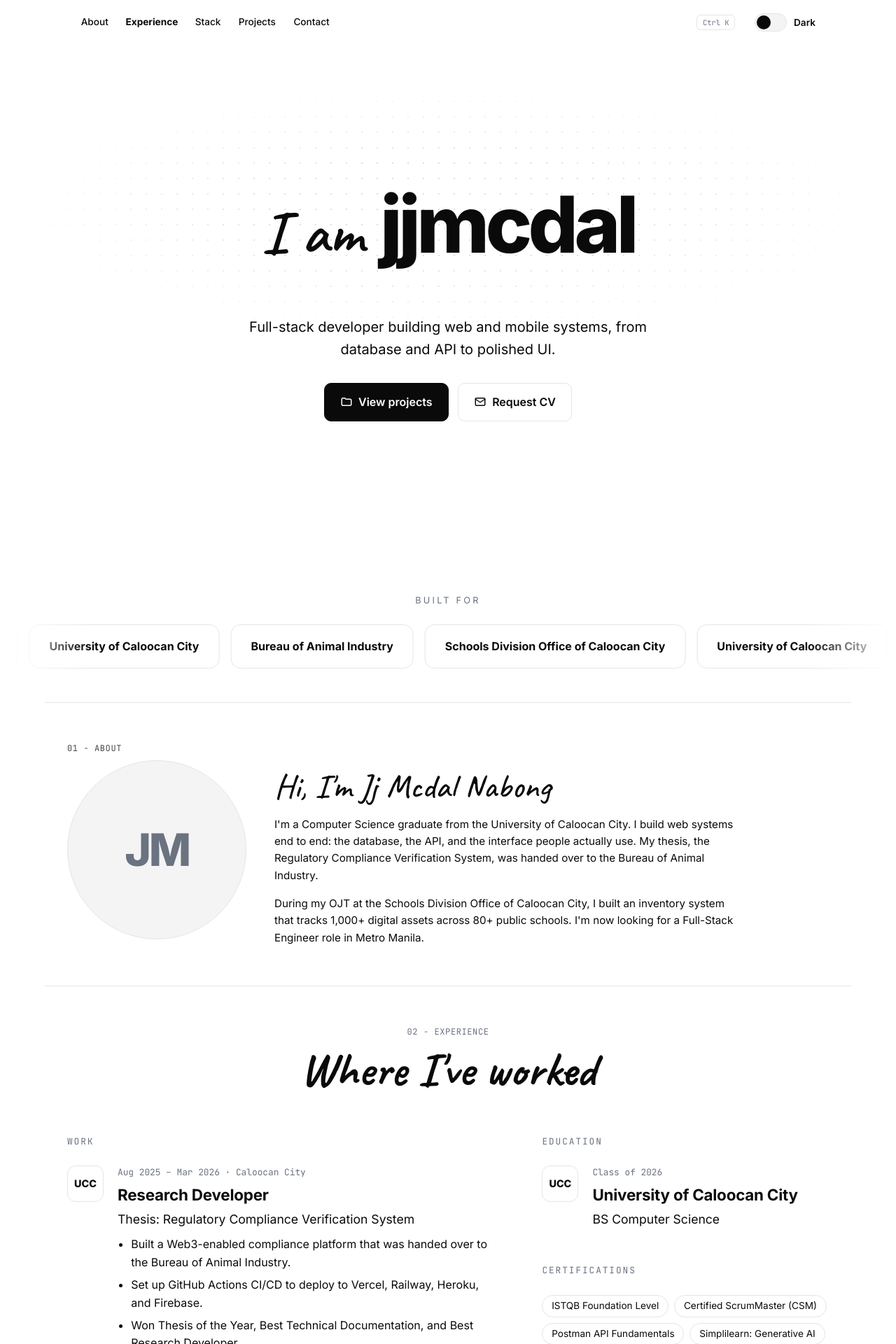
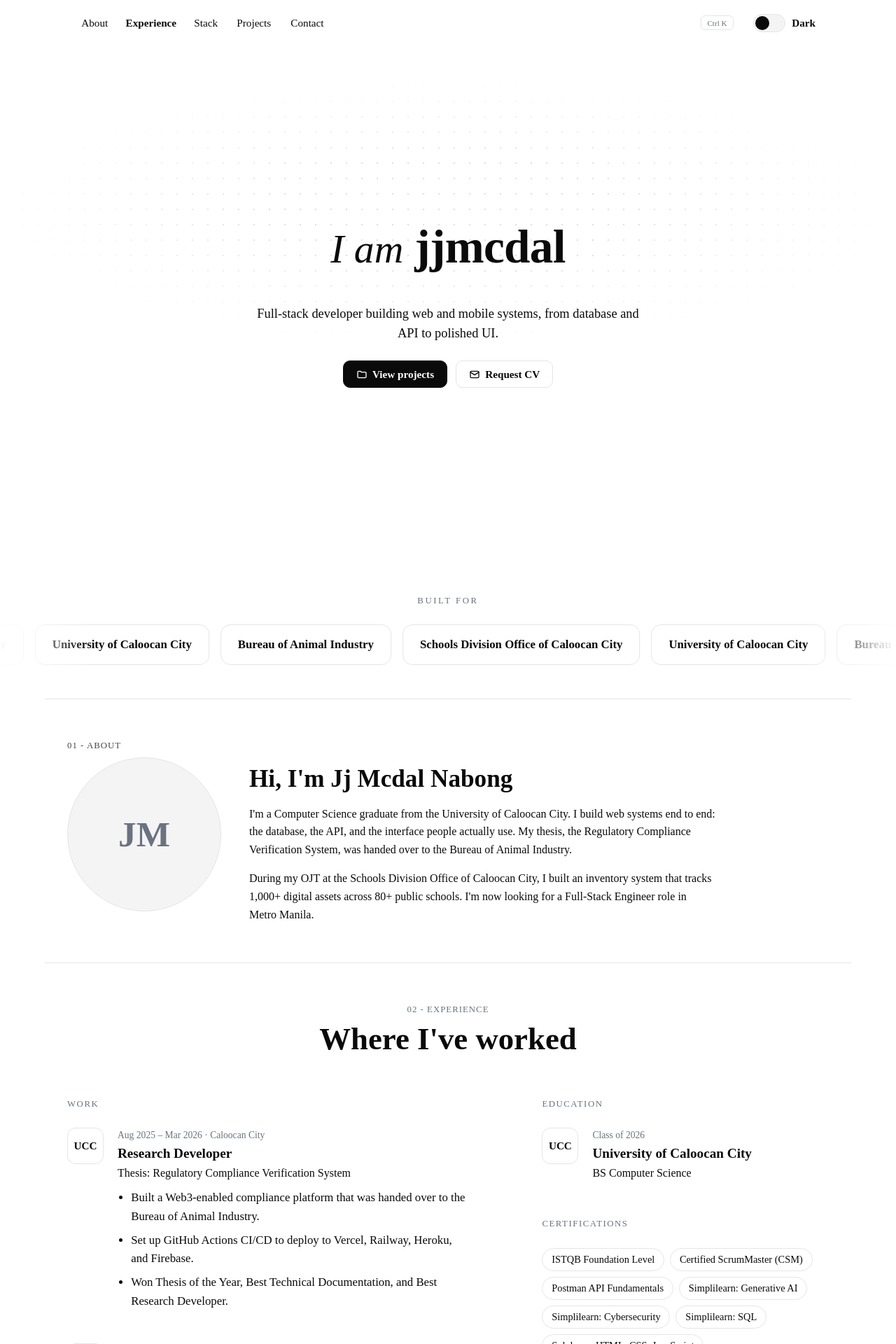
Before and after one commit to JjMcdal/portfolio-jjmcdal, a Next.js app: page / in a window 1280 px wide. Shown: the top 1920 px of the page at 70% size. Built offline with nearby package versions, Linux system fonts and the light colour scheme.

Commit message:
feat(portfolio): update project pages, layout, and stack components

```diff
--- a/app/globals.css
+++ b/app/globals.css
@@ -1,8 +1,12 @@
-:root{--bg:#fff;--text:#0a0a0a;--muted:#6b7280;--border:#e5e5e5;--card:#fff;--chip:#f4f4f5;--dot:#d4d4d8;--solid:#0a0a0a;--on-solid:#fff;--nav-bg:rgba(255,255,255,.85);--shadow:0 8px 30px rgba(0,0,0,.08);--hand:'Caveat',cursive;--sans:'Inter',system-ui,-apple-system,'Segoe UI',sans-serif;--mono:'JetBrains Mono',ui-monospace,Consolas,monospace}
-[data-theme=dark]{--bg:#000;--text:#fafafa;--muted:#a1a1aa;--border:#27272a;--card:#0a0a0a;--chip:#18181b;--dot:#3f3f46;--solid:#fafafa;--on-solid:#000;--nav-bg:rgba(0,0,0,.85);--shadow:0 8px 30px rgba(255,255,255,.06)}
+:root{color-scheme:light;--bg:#fff;--text:#0a0a0a;--muted:#6b7280;--border:#e5e5e5;--card:#fff;--chip:#f4f4f5;--dot:#d4d4d8;--solid:#0a0a0a;--on-solid:#fff;--nav-bg:rgba(255,255,255,.85);--shadow:0 8px 30px rgba(0,0,0,.08);
+/* All three point to the same serif stack so every feature uses Times New Roman */
+--hand:"Times New Roman",Times,"Liberation Serif",serif;--sans:"Times New Roman",Times,"Liberation Serif",serif;--mono:"Times New Roman",Times,"Liberation Serif",serif}
+[data-theme=dark]{color-scheme:dark;--bg:#000;--text:#fafafa;--muted:#a1a1aa;--border:#27272a;--card:#0a0a0a;--chip:#18181b;--dot:#3f3f46;--solid:#fafafa;--on-solid:#000;--nav-bg:rgba(0,0,0,.85);--shadow:0 8px 30px rgba(255,255,255,.06)}
 *{margin:0;padding:0;box-sizing:border-box}
-html{scroll-behavior:smooth;scroll-padding-top:6rem}
-body{background:var(--bg);color:var(--text);font-family:var(--sans);line-height:1.6;overflow-x:hidden;transition:background-color .25s,color .25s}
+html{scroll-behavior:smooth;scroll-padding-top:6rem;-webkit-text-size-adjust:100%}
+body{background:var(--bg);color:var(--text);font-family:var(--sans);font-size:1.05rem;line-height:1.6;overflow-x:hidden;-webkit-font-smoothing:antialiased;-moz-osx-font-smoothing:grayscale;text-rendering:optimizeLegibility;transition:background-color .25s,color .25s}
+h1,h2,h3{text-wrap:balance}
+p,li{text-wrap:pretty}
 a{color:inherit;text-decoration:none}
 button{font-family:inherit;color:inherit;cursor:pointer}
 :focus-visible{outline:2px solid var(--text);outline-offset:3px;border-radius:6px}
@@ -17,137 +21,146 @@ section{padding:0}
 .nav{position:fixed;top:0;left:50%;transform:translateX(-50%);z-index:100;display:flex;align-items:center;gap:1.75rem;width:min(1100px,100%);padding:1.1rem 1.5rem;background:transparent;border:1px solid transparent;border-radius:999px;transition:top .3s,width .3s,padding .3s,background .3s,border-color .3s,box-shadow .3s}
 .nav.pill{top:1rem;width:fit-content;max-width:calc(100% - 1.5rem);padding:.6rem 1.25rem;background:var(--nav-bg);backdrop-filter:blur(12px);border-color:var(--border);box-shadow:var(--shadow)}
 /* Logo: hidden at the top of the home page, fades/slides in after scroll */
-.nav-logo{font-weight:800;letter-spacing:-.03em;font-size:1.05rem;max-width:3rem;overflow:hidden;white-space:nowrap;transition:max-width .3s,opacity .3s,margin .3s}
+.nav-logo{font-weight:700;letter-spacing:0;font-size:1.1rem;max-width:3rem;overflow:hidden;white-space:nowrap;transition:max-width .3s,opacity .3s,margin .3s}
 /* Negative margin cancels the nav's flex gap so there is no empty space while hidden */
 .nav-logo.hide{max-width:0;opacity:0;margin-right:-1.75rem;pointer-events:none}
 .nav-links{display:flex;gap:1.5rem;margin-right:auto}
 /* Each link reserves its bold width (via ::after) so the active state doesn't shift neighbors */
-.nav-links a{display:inline-flex;flex-direction:column;align-items:center;font-size:.85rem;font-weight:500;color:var(--text);transition:opacity .2s}
+.nav-links a{display:inline-flex;flex-direction:column;align-items:center;font-size:.95rem;font-weight:400;color:var(--text);transition:opacity .2s}
 .nav-links a::after{content:attr(data-label);font-weight:700;height:0;visibility:hidden;overflow:hidden}
 .nav-links a:hover{opacity:.6}
 .nav-links a.active{font-weight:700}
 .search-btn{display:flex;align-items:center;background:none;border:none;color:var(--muted)}
 .search-icon{display:none}
-.kbd{font-family:var(--mono);font-size:.65rem;border:1px solid var(--border);border-radius:6px;padding:.2rem .5rem;background:var(--card);white-space:nowrap}
-.switch{display:flex;align-items:center;gap:.6rem;background:none;border:none;font-weight:600;font-size:.85rem}
+.kbd{font-family:var(--mono);font-size:.7rem;border:1px solid var(--border);border-radius:6px;padding:.2rem .5rem;background:var(--card);white-space:nowrap}
+.switch{display:flex;align-items:center;gap:.6rem;background:none;border:none;font-weight:700;font-size:.95rem}
 .track{width:46px;height:26px;border-radius:999px;background:var(--chip);border:1px solid var(--border);position:relative}
 .thumb{position:absolute;top:2px;left:2px;width:20px;height:20px;border-radius:50%;background:var(--solid);transition:transform .2s}
 [data-theme=dark] .thumb{transform:translateX(20px)}
 
 /* Hero */
-.hero{min-height:100vh;display:flex;flex-direction:column;justify-content:center;align-items:center;text-align:center;padding:8rem 0 4rem;position:relative;border-bottom:none}
+.hero{min-height:100vh;min-height:100svh;display:flex;flex-direction:column;justify-content:center;align-items:center;text-align:center;padding:8rem 0 4rem;position:relative;border-bottom:none}
 .hero::before{content:'';position:absolute;inset:7rem 0 auto;height:380px;background-image:radial-gradient(var(--dot) 1.2px,transparent 1.2px);background-size:22px 22px;-webkit-mask-image:radial-gradient(ellipse at center,#000 30%,transparent 72%);mask-image:radial-gradient(ellipse at center,#000 30%,transparent 72%);pointer-events:none;opacity:.7}
-.hero-title{position:relative;display:flex;align-items:baseline;justify-content:center;gap:1.5rem;flex-wrap:wrap;margin-bottom:3rem}
-.iam{font-family:var(--hand);font-size:clamp(3rem,8vw,5.5rem);font-weight:600}
-.name{font-size:clamp(3.2rem,10vw,7rem);font-weight:800;letter-spacing:-.05em;line-height:1}
-.hero p{position:relative;max-width:640px;font-size:1.25rem;margin-bottom:2rem}
+/* h1 reset: the size and weight come from the spans below */
+.hero-title{position:relative;display:flex;align-items:baseline;justify-content:center;gap:1rem;flex-wrap:wrap;margin-bottom:2rem;font-size:inherit;font-weight:inherit}
+.iam{font-family:var(--hand);font-size:clamp(2.4rem,5vw,3.6rem);font-weight:400;font-style:italic}
+.name{font-size:clamp(2.6rem,6vw,4.2rem);font-weight:700;letter-spacing:-.01em;line-height:1}
+.hero p{position:relative;max-width:560px;font-size:1.15rem;line-height:1.55;margin-bottom:1.5rem}
 .hero-actions{position:relative;display:flex;gap:.8rem;flex-wrap:wrap;justify-content:center}
-.btn{display:inline-flex;align-items:center;gap:.5rem;padding:.85rem 1.4rem;border-radius:10px;font-weight:600;border:1px solid var(--border);background:var(--card);transition:transform .15s,box-shadow .2s}
-.btn:hover{box-shadow:var(--shadow);transform:translateY(-1px)}
+.btn{display:inline-flex;align-items:center;gap:.45rem;padding:.55rem 1.1rem;border-radius:10px;font-size:.95rem;line-height:1.3;font-weight:700;border:1px solid var(--border);background:var(--card);transition:transform .15s,box-shadow .2s}
 .btn.solid{background:var(--solid);color:var(--on-solid);border-color:var(--solid)}
-.btn .icon{width:18px;height:18px}
+.btn .icon{width:16px;height:16px}
 
 /* Marquee */
 .marquee-sec{padding:3rem 0}
-.marquee-label{text-align:center;font-size:.8rem;letter-spacing:.25em;color:var(--muted);margin-bottom:1.5rem;text-transform:uppercase}
+.marquee-label{text-align:center;font-size:.8rem;letter-spacing:.2em;color:var(--muted);margin-bottom:1.5rem;text-transform:uppercase}
 .marquee{overflow:hidden;-webkit-mask-image:linear-gradient(90deg,transparent,#000 10%,#000 90%,transparent);mask-image:linear-gradient(90deg,transparent,#000 10%,#000 90%,transparent)}
 .marquee-track{display:flex;gap:1rem;width:max-content;animation:scroll 40s linear infinite}
 .marquee:hover .marquee-track{animation-play-state:paused}
-.marquee-item{padding:1.1rem 1.75rem;border:1px solid var(--border);border-radius:14px;font-weight:700;white-space:nowrap;background:var(--card)}
+.marquee-item{padding:.9rem 1.5rem;border:1px solid var(--border);border-radius:14px;font-weight:700;white-space:nowrap;background:var(--card)}
 @keyframes scroll{to{transform:translateX(-50%)}}
 
 /* Section heads */
 .sec-head{text-align:center;margin-bottom:3.5rem}
-.eyebrow{font-family:var(--mono);font-size:.75rem;letter-spacing:.05em;color:var(--muted)}
-.sec-title{font-family:var(--hand);font-size:clamp(2.8rem,6vw,4.2rem);font-weight:700;line-height:1.1;margin-top:.4rem}
-.sec-sub{max-width:560px;margin:.8rem auto 0;color:var(--muted);font-size:1.1rem}
+.eyebrow{font-family:var(--mono);font-size:.8rem;letter-spacing:.08em;color:var(--muted)}
+.sec-title{font-family:var(--hand);font-size:clamp(2rem,4.5vw,2.8rem);font-weight:700;line-height:1.15;margin-top:.4rem}
+.sec-sub{max-width:560px;margin:.8rem auto 0;color:var(--muted);font-size:1rem}
 
 /* About */
-.about{display:grid;grid-template-columns:256px 1fr;gap:2.5rem;align-items:start}
+.about{display:grid;grid-template-columns:220px 1fr;gap:2.5rem;align-items:start}
 .about>div:last-child{padding-top:.7rem}
-.avatar{width:256px;height:256px;border-radius:50%;background:var(--chip);border:1px solid var(--border);display:flex;align-items:center;justify-content:center}
-.avatar span{font-size:4rem;font-weight:800;letter-spacing:-.05em;color:var(--muted)}
-.about h2{font-family:var(--hand);font-size:clamp(2.4rem,4vw,3rem);font-weight:500;line-height:1.1;margin:0 0 1rem}
-.about p{font-size:.95rem;margin-bottom:1rem;max-width:42rem}
+.avatar{width:220px;height:220px;border-radius:50%;background:var(--chip);border:1px solid var(--border);display:flex;align-items:center;justify-content:center}
+.avatar span{font-size:3.2rem;font-weight:700;letter-spacing:0;color:var(--muted)}
+.about h2{font-family:var(--hand);font-size:clamp(1.7rem,3vw,2.2rem);font-weight:700;line-height:1.15;margin:0 0 1rem}
+.about p{font-size:1rem;margin-bottom:1rem;max-width:42rem}
 .about p:last-child{margin-bottom:0}
 #about .eyebrow{margin-bottom:.4rem;color:var(--text);opacity:.75}
 
 /* Experience */
 .exp-grid{display:grid;grid-template-columns:1.5fr 1fr;gap:4rem}
-.col-label{font-family:var(--mono);font-size:.8rem;letter-spacing:.15em;color:var(--muted);text-transform:uppercase;margin-bottom:1.5rem}
+.col-label{font-family:var(--mono);font-size:.8rem;letter-spacing:.12em;color:var(--muted);text-transform:uppercase;margin-bottom:1.5rem}
 .entry{display:flex;gap:1.25rem;margin-bottom:2.5rem}
-.entry-icon{flex:none;width:52px;height:52px;border:1px solid var(--border);border-radius:12px;display:flex;align-items:center;justify-content:center;font-weight:800;font-size:.9rem}
-.entry-meta{font-family:var(--mono);font-size:.8rem;color:var(--muted)}
-.entry h3{font-size:1.4rem;font-weight:700;letter-spacing:-.01em;margin:.2rem 0}
-.org{font-size:1.1rem;margin-bottom:.6rem}
+.entry-icon{flex:none;width:52px;height:52px;border:1px solid var(--border);border-radius:12px;display:flex;align-items:center;justify-content:center;font-weight:700;font-size:.95rem}
+.entry-meta{font-family:var(--mono);font-size:.85rem;color:var(--muted)}
+.entry h3{font-size:1.2rem;font-weight:700;letter-spacing:0;line-height:1.25;margin:.2rem 0}
+.org{font-size:1rem;margin-bottom:.6rem}
 .entry ul{list-style:disc;padding-left:1.2rem}
 .entry li{margin-bottom:.4rem}
 .chips{display:flex;flex-wrap:wrap;gap:.5rem}
-.chip{font-size:.85rem;padding:.25rem .8rem;border:1px solid var(--border);border-radius:999px;background:var(--card)}
+.chip{font-size:.9rem;padding:.25rem .8rem;border:1px solid var(--border);border-radius:999px;background:var(--card)}
 
 /* Stack */
 #stack .sec-head{margin-bottom:1.75rem}
 .filters{display:flex;flex-wrap:wrap;justify-content:center;gap:.5rem;max-width:900px;margin:0 auto 1.5rem}
-.filter{padding:.3rem 1rem;border-radius:999px;border:1px solid var(--border);background:var(--card);color:var(--text);font:500 .85rem var(--sans);cursor:pointer;transition:background .2s,color .2s,border-color .2s}
+.filter{padding:.3rem 1rem;border-radius:999px;border:1px solid var(--border);background:var(--card);color:var(--text);font:400 .9rem var(--sans);cursor:pointer;transition:background .2s,color .2s,border-color .2s}
 .filter:hover{background:var(--chip)}
 .filter.on{background:var(--solid);color:var(--on-solid);border-color:var(--solid)}
 .stack-grid{display:flex;flex-wrap:wrap;justify-content:center;gap:.5rem;max-width:1100px;margin:0 auto}
-.tool{display:inline-flex;align-items:center;gap:.75rem;padding:.6rem 1.25rem;line-height:1.3;border:1px solid var(--border);border-radius:999px;font-size:.9rem;font-weight:600;background:var(--card);transition:transform .15s,border-color .2s,box-shadow .2s}
-.tool:hover{transform:translateY(-2px);border-color:var(--brand,var(--muted));box-shadow:0 6px 20px color-mix(in srgb,var(--brand,var(--muted)) 25%,transparent)}
+.tool{display:inline-flex;align-items:center;gap:.75rem;padding:.6rem 1.25rem;line-height:1.3;border:1px solid var(--border);border-radius:999px;font-size:.95rem;font-weight:700;background:var(--card);transition:transform .15s,border-color .2s,box-shadow .2s}
 .tool img{width:20px;height:20px;flex:none}
 [data-theme=dark] .icon-follow{filter:invert(1)}
 
 /* Projects */
 .proj-grid{display:grid;grid-template-columns:repeat(auto-fill,minmax(310px,1fr));gap:1.5rem}
 .card{display:flex;flex-direction:column;border:1px solid var(--border);border-radius:16px;overflow:hidden;background:var(--card);transition:transform .2s,box-shadow .2s}
-.card:hover{transform:translateY(-4px);box-shadow:var(--shadow)}
-.thumb-box{height:170px;display:flex;align-items:center;justify-content:center;text-align:center;padding:1rem;background-color:var(--chip);background-image:radial-gradient(var(--dot) 1px,transparent 1px);background-size:16px 16px;border-bottom:1px solid var(--border);font-family:var(--hand);font-size:2.2rem;font-weight:700;line-height:1.1}
+.thumb-box{height:170px;display:flex;align-items:center;justify-content:center;text-align:center;padding:1rem;background-color:var(--chip);background-image:radial-gradient(var(--dot) 1px,transparent 1px);background-size:16px 16px;border-bottom:1px solid var(--border);font-family:var(--hand);font-size:1.6rem;font-weight:700;line-height:1.15}
 .card-body{padding:1.4rem;display:flex;flex-direction:column;gap:.6rem;flex:1}
-.card-body h3{font-size:1.25rem;font-weight:700;display:flex;justify-content:space-between;align-items:center}
+.card-body h3{font-size:1.1rem;font-weight:700;line-height:1.25;display:flex;justify-content:space-between;align-items:center}
 .card-body p{color:var(--muted)}
 .card .chips{margin-top:auto;padding-top:.6rem}
 .card .arrow{width:20px;height:20px;opacity:0;transform:translate(-4px,4px);transition:opacity .2s,transform .2s}
-.card:hover .arrow{opacity:1;transform:none}
+.card:focus-visible .arrow{opacity:1;transform:none}
+
+/* Hover effects only on devices that really hover, so touch screens don't stick */
+@media(hover:hover){
+  .btn:hover{box-shadow:var(--shadow);transform:translateY(-1px)}
+  .card:hover{transform:translateY(-4px);box-shadow:var(--shadow)}
+  .card:hover .arrow{opacity:1;transform:none}
+  .tool:hover{transform:translateY(-2px);border-color:var(--brand,var(--muted));box-shadow:0 6px 20px color-mix(in srgb,var(--brand,var(--muted)) 25%,transparent)}
+}
 
 /* Contact + footer */
 .contact-list{max-width:840px;margin:0 auto}
-.contact-row{display:flex;align-items:center;gap:1.5rem;padding:1.75rem 0;border-top:1px solid var(--border);transition:color .2s}
+.contact-row{display:flex;align-items:center;gap:1.5rem;padding:1.25rem 0;border-top:1px solid var(--border);transition:color .2s}
 .contact-row:last-child{border-bottom:1px solid var(--border)}
-.contact-row .icon,.contact-row .bi{width:34px;height:34px;flex:none}
-.contact-row .val{font-size:clamp(1.1rem,3.6vw,2.4rem);font-weight:700;letter-spacing:-.03em;flex:1;overflow-wrap:anywhere}
-.contact-row .arrow{width:28px;height:28px;flex:none;transition:transform .2s}
+.contact-row .icon,.contact-row .bi{width:28px;height:28px;flex:none}
+.contact-row .val{font-size:clamp(1.05rem,2.6vw,1.6rem);font-weight:700;letter-spacing:0;flex:1;overflow-wrap:anywhere}
+.contact-row .arrow{width:24px;height:24px;flex:none;transition:transform .2s}
 .contact-row:hover{color:var(--muted)}
 .contact-row:hover .arrow{transform:translate(3px,-3px)}
 footer{padding:2rem 0}
-.foot-left{display:flex;align-items:center;gap:1rem;font-family:var(--mono);font-size:.8rem;text-transform:uppercase}
-.foot-left b{font-family:var(--sans);font-size:1.05rem;text-transform:none}
+.foot-left{display:flex;align-items:center;gap:1rem;font-family:var(--mono);font-size:.85rem;text-transform:uppercase}
+.foot-left b{font-family:var(--sans);font-size:1.1rem;text-transform:none}
 
 /* Project detail */
 #detail{padding:8rem 0 5rem;min-height:100vh}
-.back{display:inline-block;font-weight:600;margin-bottom:2rem;color:var(--muted)}
+.back{display:inline-block;font-weight:700;margin-bottom:2rem;color:var(--muted)}
 .back:hover{color:var(--text)}
-#detail h1{font-size:clamp(2.2rem,6vw,3.8rem);font-weight:800;letter-spacing:-.04em;line-height:1.05;margin:.4rem 0 .6rem}
-.lead{font-size:1.3rem;color:var(--muted);max-width:700px;margin-bottom:2rem}
-.detail-hero{height:280px;border:1px solid var(--border);border-radius:16px;font-size:3.5rem}
+#detail h1{font-size:clamp(2rem,5vw,2.8rem);font-weight:700;letter-spacing:0;line-height:1.1;margin:.4rem 0 .6rem}
+.lead{font-size:1.15rem;color:var(--muted);max-width:700px;margin-bottom:2rem}
+.detail-hero{height:240px;border:1px solid var(--border);border-radius:16px;font-size:2.4rem}
 .detail-grid{display:grid;grid-template-columns:2fr 1fr;gap:3rem;margin-top:2.5rem}
-.detail-grid h2{font-size:1.1rem;margin-bottom:.8rem}
+.detail-grid h2{font-size:1.15rem;margin-bottom:.8rem}
 .detail-grid ul{list-style:disc;padding-left:1.2rem;margin-bottom:2rem}
 .detail-grid li{margin-bottom:.5rem}
-.side-box{border:1px solid var(--border);border-radius:14px;padding:1.4rem;display:flex;flex-direction:column;gap:1rem;align-self:start}
-.side-box dt{font-family:var(--mono);font-size:.75rem;color:var(--muted);text-transform:uppercase}
+/* Side column: info box on top, link buttons below (links live outside the dl for valid HTML) */
+.side{display:grid;gap:1rem;align-self:start}
+.side .btn{justify-content:center}
+.side-box{border:1px solid var(--border);border-radius:14px;padding:1.4rem;display:flex;flex-direction:column;gap:1rem}
+.side-box dt{font-family:var(--mono);font-size:.8rem;color:var(--muted);text-transform:uppercase}
 .side-box dd{font-weight:400;margin-bottom:.6rem}
-.note{font-size:.9rem;color:var(--muted);border-left:2px solid var(--border);padding-left:.8rem}
+.note{font-size:.95rem;color:var(--muted);border-left:2px solid var(--border);padding-left:.8rem}
 
 /* Palette */
 .palette-bg{position:fixed;inset:0;background:rgba(0,0,0,.5);z-index:200;display:flex;align-items:flex-start;justify-content:center;padding-top:14vh}
 .palette{width:min(560px,92vw);background:var(--card);border:1px solid var(--border);border-radius:16px;box-shadow:var(--shadow);overflow:hidden}
 .palette header{padding:1.1rem 1.25rem .3rem}
-.palette header h2{font-size:1.05rem}
-.palette header p{color:var(--muted);font-size:.9rem}
+.palette header h2{font-size:1.1rem}
+.palette header p{color:var(--muted);font-size:.95rem}
 .palette input{width:100%;border:none;border-bottom:1px solid var(--border);background:transparent;color:var(--text);padding:.9rem 1.25rem;font-size:1rem;font-family:var(--sans);outline:none}
 .palette ul{max-height:320px;overflow-y:auto;padding:.5rem}
-.palette li button{width:100%;text-align:left;background:none;border:none;padding:.7rem .8rem;border-radius:8px;font-size:.98rem;display:flex;justify-content:space-between}
-.palette li button small{color:var(--muted);font-family:var(--mono);font-size:.75rem}
+.palette li button{width:100%;text-align:left;background:none;border:none;padding:.7rem .8rem;border-radius:8px;font-size:1rem;display:flex;justify-content:space-between}
+.palette li button small{color:var(--muted);font-family:var(--mono);font-size:.8rem}
 .palette li button.sel{background:var(--chip)}
 .empty{text-align:center;color:var(--muted);padding:1rem}
 
@@ -157,8 +170,6 @@ footer{padding:2rem 0}
   /* margin-right:auto pushes the search icon and the theme toggle to the right, even while the logo is hidden */
   .nav{gap:1rem}.nav-logo,.nav-logo.hide{margin-right:auto}
   .about,.exp-grid,.detail-grid{grid-template-columns:1fr;gap:2.5rem}
-  .avatar{width:240px;height:240px;margin:0 auto}.avatar span{font-size:4.5rem}
-  #about>.wrap,#experience>.wrap,#stack>.wrap,#projects>.wrap,#contact>.wrap{padding-top:3.5rem;padding-bottom:3.5rem;border-bottom:1px solid var(--border)}
-  #about>.wrap{border-top:1px solid var(--border)}
+  .avatar{width:200px;height:200px;margin:0 auto}.avatar span{font-size:3rem}
 }
 @media(prefers-reduced-motion:reduce){.marquee-track{animation:none}html{scroll-behavior:auto}*{transition:none!important}}
--- a/app/layout.tsx
+++ b/app/layout.tsx
@@ -6,16 +6,13 @@ export const metadata: Metadata = {
   description: "Portfolio of Jj Mcdal Nabong, a Computer Science graduate and full-stack developer.",
 };
 
+// Runs before paint so the saved theme is applied without a flash
 const themeScript = `try{var t=localStorage.getItem('theme');if(!t)t=matchMedia('(prefers-color-scheme: dark)').matches?'dark':'light';document.documentElement.setAttribute('data-theme',t)}catch(e){document.documentElement.setAttribute('data-theme','light')}`;
 
 export default function RootLayout({ children }: { children: React.ReactNode }) {
   return (
     <html lang="en" suppressHydrationWarning>
       <head>
-        <link rel="preconnect" href="https://fonts.googleapis.com" />
-        <link rel="preconnect" href="https://fonts.gstatic.com" crossOrigin="" />
-        {/* eslint-disable-next-line @next/next/no-page-custom-font */}
-        <link href="https://fonts.googleapis.com/css2?family=Caveat:wght@400;500;600;700&family=Inter:wght@400;500;600;700;800&family=JetBrains+Mono:wght@400;500&display=swap" rel="stylesheet" />
         <script dangerouslySetInnerHTML={{ __html: themeScript }} />
       </head>
       <body>{children}</body>
--- a/app/page.tsx
+++ b/app/page.tsx
@@ -43,7 +43,8 @@ export default function Home() {
       <main>
         <section className="hero" id="home">
           <div className="wrap">
-            <div className="hero-title"><span className="iam">I am</span><span className="name">jjmcdal</span></div>
+            {/* h1 so the page has a main heading for SEO and screen readers */}
+            <h1 className="hero-title"><span className="iam">I am</span><span className="name">jjmcdal</span></h1>
             <p>Full-stack developer building web and mobile systems, from database and API to polished UI.</p>
             <div className="hero-actions">
               <Link href="/#projects" className="btn solid"><FolderIcon />View projects</Link>
@@ -55,7 +56,10 @@ export default function Home() {
         <section className="marquee-sec" aria-label="Built for">
           <p className="marquee-label">Built for</p>
           <div className="marquee"><div className="marquee-track">
-            {[...marquee, ...marquee].map((n, i) => <span className="marquee-item" key={i}>{n}</span>)}
+            {/* Only the first set is read by screen readers; the rest are visual duplicates for the loop */}
+            {[...marquee, ...marquee].map((n, i) => (
+              <span className="marquee-item" key={i} aria-hidden={i >= BUILT_FOR.length ? true : undefined}>{n}</span>
+            ))}
           </div></div>
         </section>
 
@@ -144,7 +148,7 @@ export default function Home() {
             <div className="sec-head"><Label n="05">Contact</Label><h2 className="sec-title">Get in touch</h2><p className="sec-sub">Hiring, or have a project in mind? Reach me here.</p></div>
             <div className="contact-list">
               {CONTACTS.map((c) => (
-                <a className="contact-row" key={c.name} href={c.href} target="_blank" rel="noopener">
+                <a className="contact-row" key={c.name} href={c.href} target="_blank" rel="noopener noreferrer">
                   <ContactIcon icon={c.icon} />
                   <span className="val">{c.label}</span>
                   <Arrow />
```
Also changed, not shown: app/projects/[id]/page.tsx (+11 -6 lines), components/Stack.tsx (+8 -2 lines).
